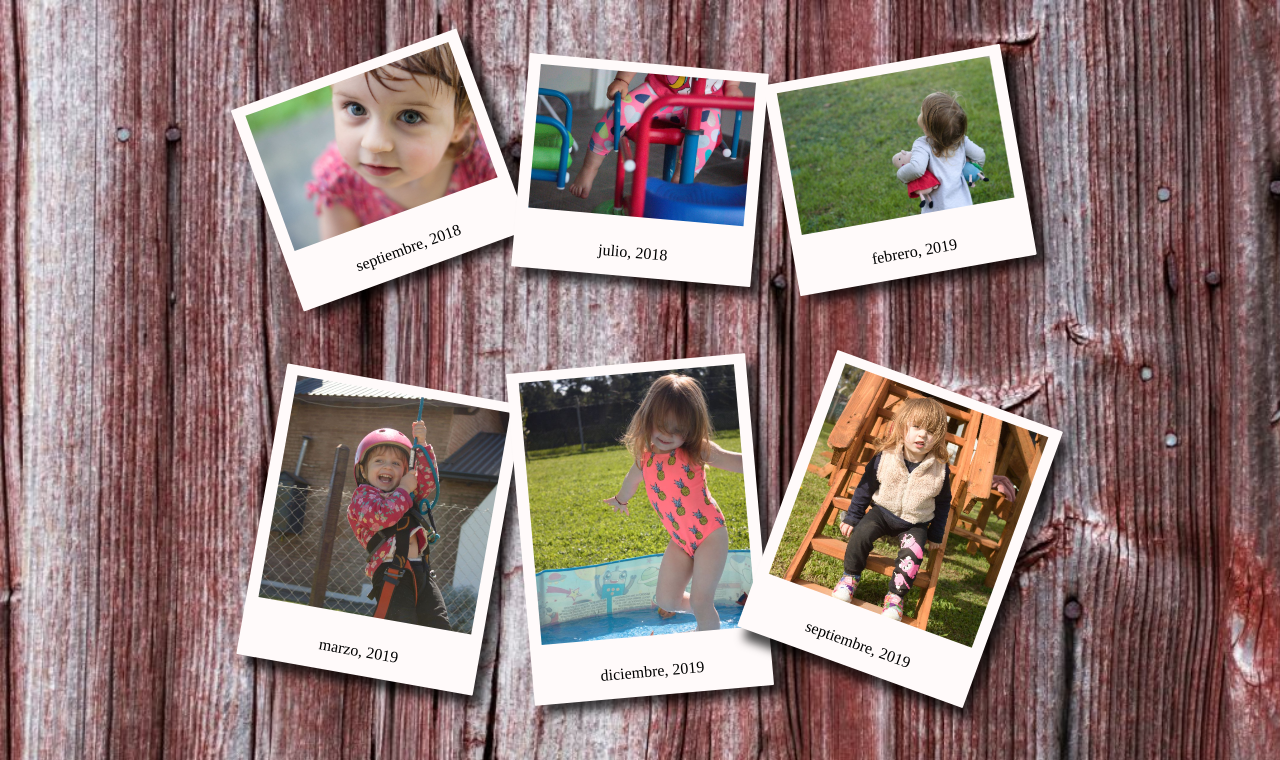
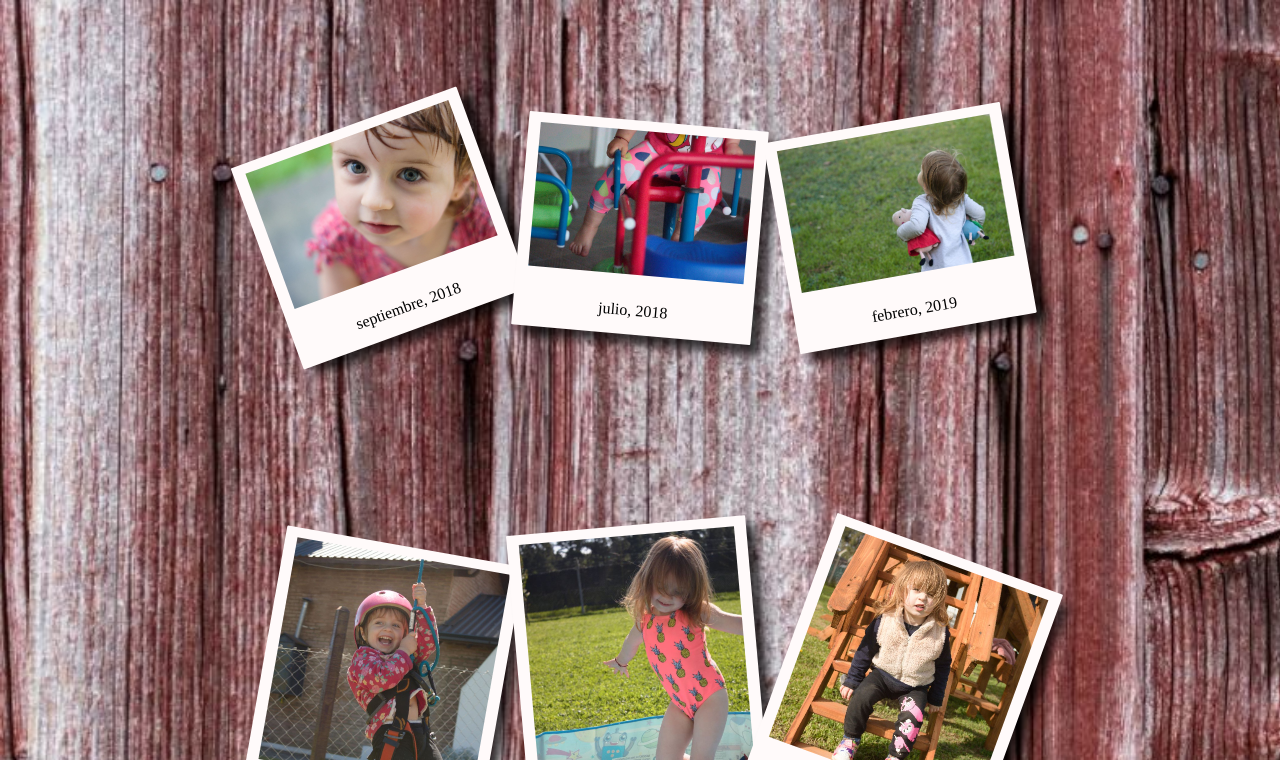
Before and after one commit to telemaca/Polaroids, a plain HTML site: page index.html in a window 1280 px wide. Shown: the top 760 px of the page. Drawn offline with Linux system fonts and the light colour scheme; a web font is replaced by a local one.

Commit message:
pequeño cambio para mejor vista

```diff
--- a/styles.css
+++ b/styles.css
@@ -7,7 +7,7 @@ body {
 .background {
     background-image: url(imgs/fondo.JPG);
     width: 100%;
-    height: 140vh;
+    height: 180vh;
     background-size: cover;
     display: flex;
     justify-content: center;
@@ -19,7 +19,7 @@ body {
     justify-content: center;
     align-items: center;
     width: 800px;
-    padding-top: 20px;
+    padding-top: 25px;
 }
 
 figure {
```
